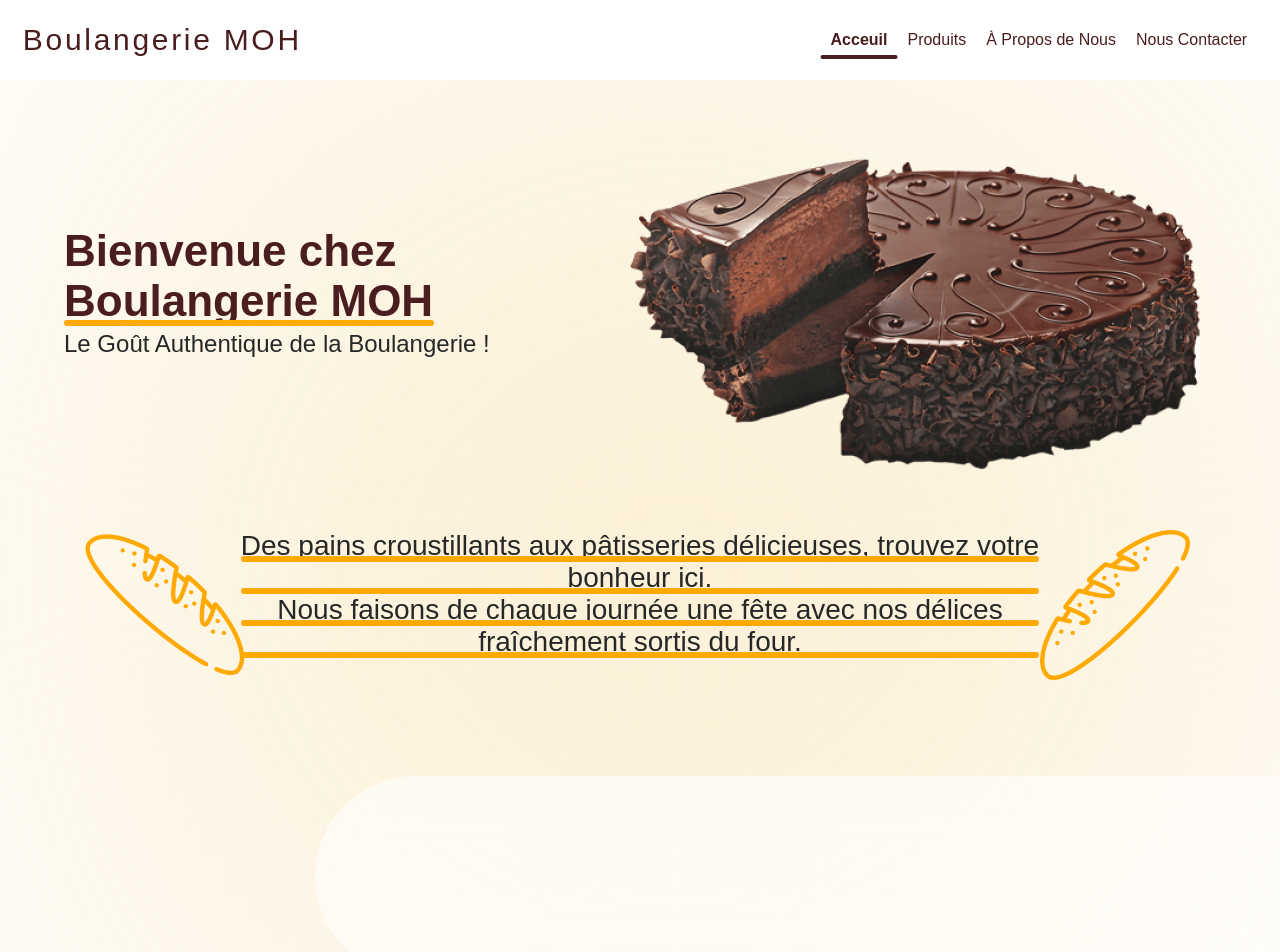
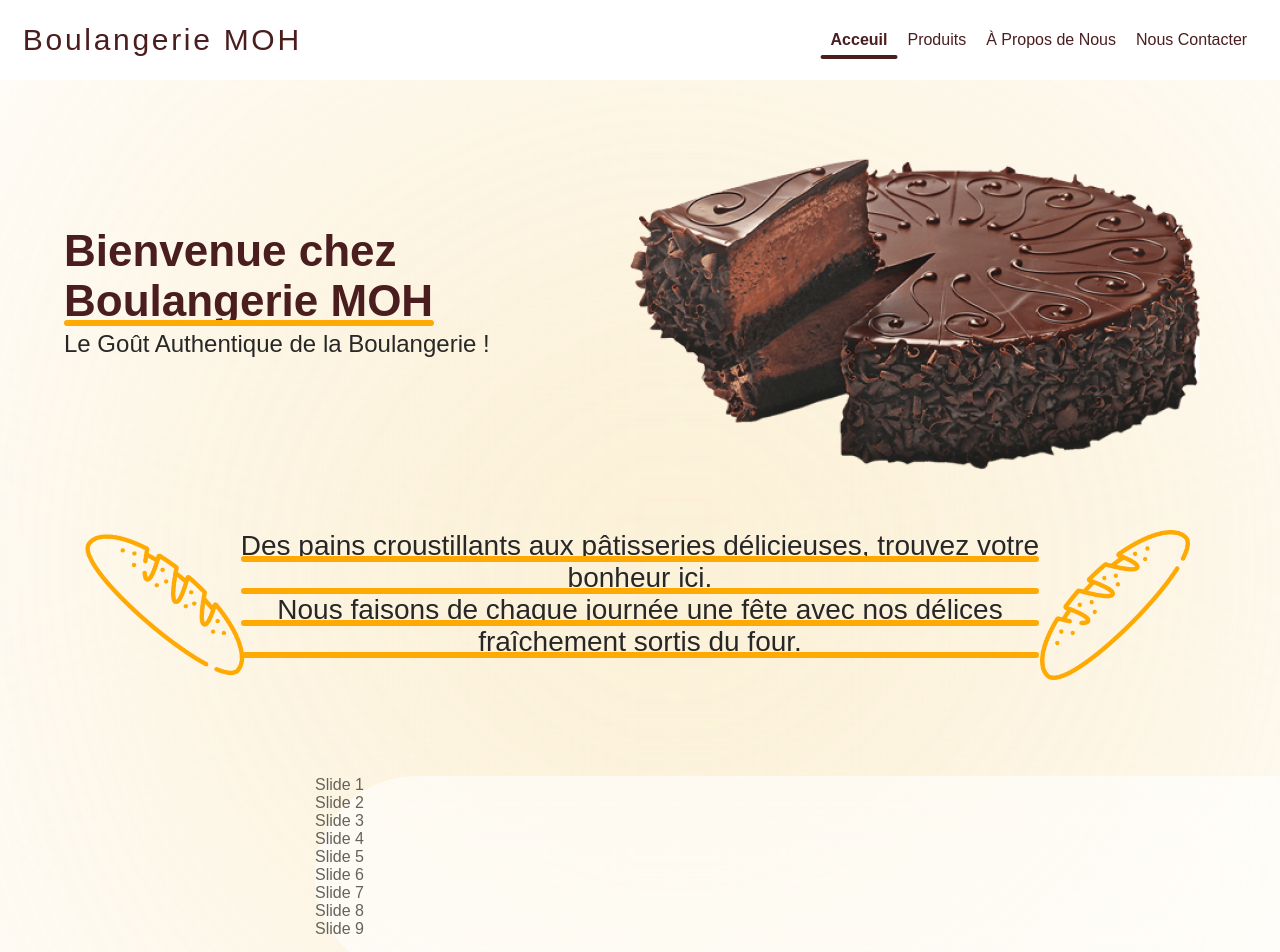
Before and after one commit to Moh7ven/boulangerie-moh, a React (Create React App) app: page / in a window 1280 px wide. Shown: the top 952 px of the page. Built offline with nearby package versions, Linux system fonts and the light colour scheme; a web font is replaced by a local one.

Commit message:
add swiperjs

```diff
--- a/package.json
+++ b/package.json
@@ -16,6 +16,7 @@
     "react-scripts": "5.0.1",
     "sass": "^1.69.7",
     "split-text": "^1.0.0",
+    "swiper": "^11.0.5",
     "web-vitals": "^2.1.4"
   },
   "scripts": {
--- a/src/components/CardPres.js
+++ b/src/components/CardPres.js
@@ -1,9 +1,30 @@
 import React from "react";
+import { Swiper, SwiperSlide } from 'swiper/react';
+import { Pagination, Navigation } from 'swiper/modules';
 
 const CardPres = (props) => {
   return (
     <div className="cardpres">
-      <div className="cardcontainer"></div>
+      <div className="cardcontainer">
+        <Swiper
+          pagination={{
+            type: "progressbar",
+          }}
+          navigation={true}
+          modules={[Pagination, Navigation]}
+          className="mySwiper"
+        >
+          <SwiperSlide>Slide 1</SwiperSlide>
+          <SwiperSlide>Slide 2</SwiperSlide>
+          <SwiperSlide>Slide 3</SwiperSlide>
+          <SwiperSlide>Slide 4</SwiperSlide>
+          <SwiperSlide>Slide 5</SwiperSlide>
+          <SwiperSlide>Slide 6</SwiperSlide>
+          <SwiperSlide>Slide 7</SwiperSlide>
+          <SwiperSlide>Slide 8</SwiperSlide>
+          <SwiperSlide>Slide 9</SwiperSlide>
+        </Swiper>
+      </div>
     </div>
   );
 };
```
Also changed, not shown: 1 other file (tests, documents, lock files or other folders).
